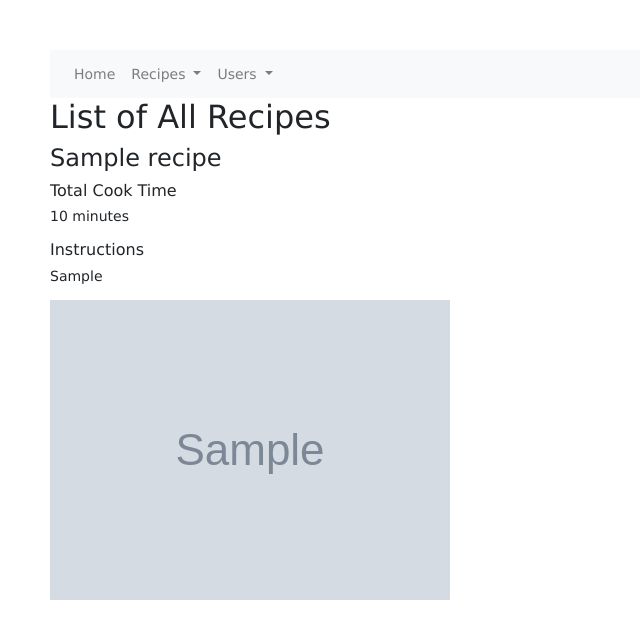
After one commit to Jenniferrmuniz/food-space, a Node server app: template views/recipes/all.hbs in a window 1280 px wide. The commit adds this page. Shown: the top 639 px of the page, without its empty margins (0-640 px from the left). Run offline with Node 20, Linux system fonts and the light colour scheme; tables that the repository leaves empty hold one stand-in row (values such as "Sample post"); the template is opened without the code that fills it: values that come from a table or form of the project are taken from there, most other values are stand-ins (such as "Sample title", 1, 10 or a date in 2020); some libraries are stand-ins or nearby versions.

Commit message:
add all recipes

```diff
--- a/views/layout.hbs
+++ b/views/layout.hbs
@@ -28,9 +28,13 @@
           Recipes
         </a>
         <div class="dropdown-menu" aria-labelledby="navbarDropdownMenuLink">
-          <a class="dropdown-item" href="/recipes">List of Recommended Recipes</a>
+          <a class="dropdown-item" href="/recipes/recommended">List of Recommended Recipes</a>
+          <a class="dropdown-item" href="/recipes/all">List of All Recipes</a>
+          <a class="dropdown-item" href="/recipes/randomRecipe">Random Recipe</a>
         </div>
       </li>
+
+
 
 
 
--- /dev/null
+++ b/views/recipes/all.hbs
@@ -0,0 +1,20 @@
+<h2> List of All Recipes</h2>
+
+<div class='wrapper'>
+    {{#each recipes}}
+    <div class='recipe-card'>
+        <div class='recipe-text'>
+            <h4>{{this.title}}</h4>
+
+            <h6>Total Cook Time</h6>
+            <p>{{this.duration}} minutes</p>
+
+            <h6>Instructions</h6>
+            <p> {{this.instructions}} </p>
+        </div>
+
+        <img src="{{this.image}}" alt="food image">
+
+    </div>
+    {{/each}}
+</div>
```
Also changed, not shown: routes/recipes-routes.js (+80 -67 lines), routes/upload-pics.js (+11 -11 lines).
